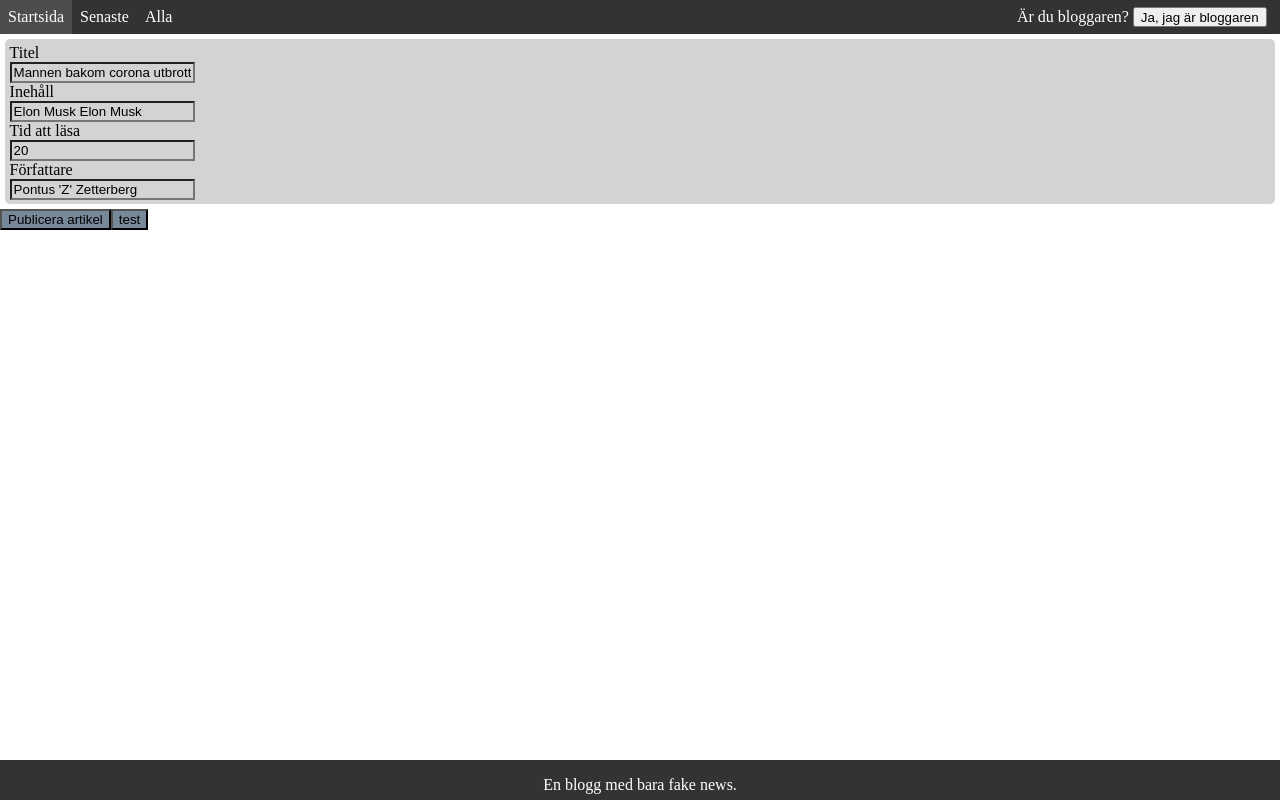
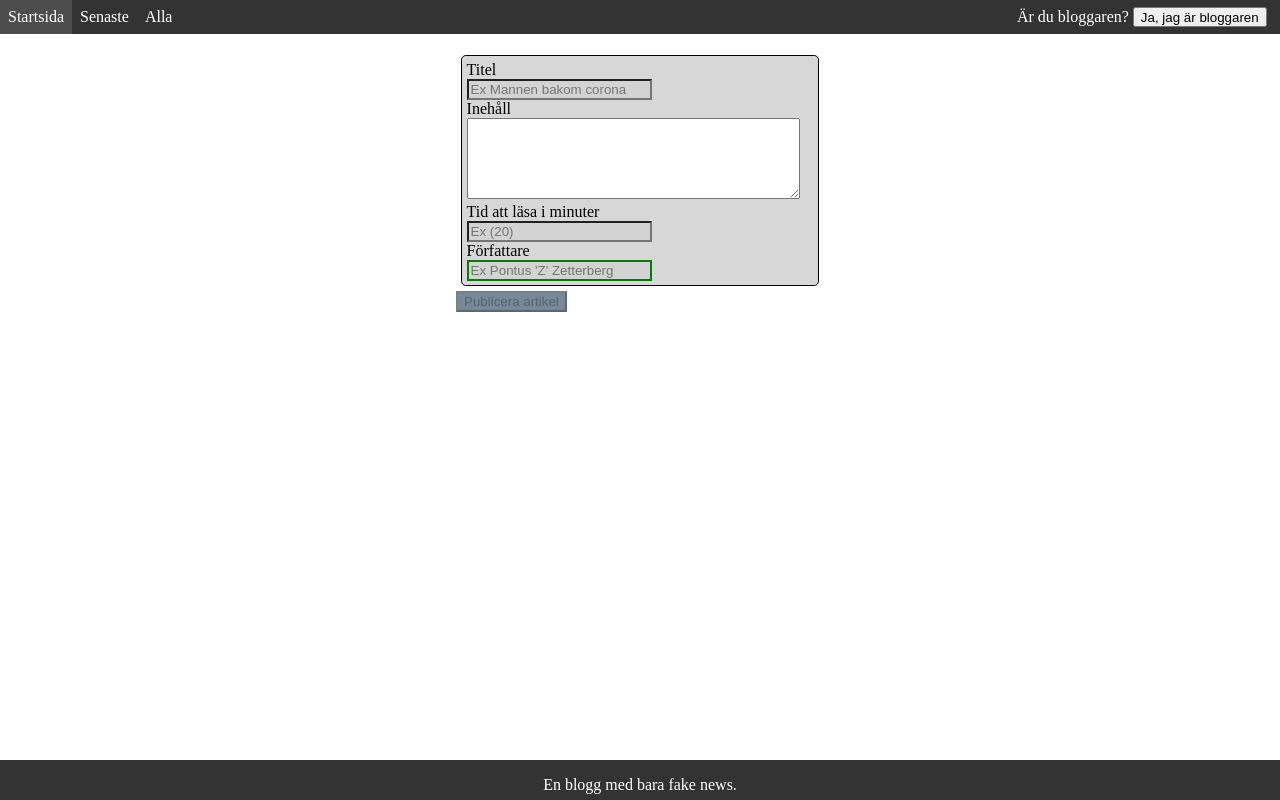
Before and after one commit to Pozee/blog-assignment, an Angular app in the folder blog-app/: page /ny-artikel in a window 1280 px wide. Built offline with nearby package versions, Linux system fonts and the light colour scheme.

Commit message:
fult formulär med basic validering

```diff
--- a/blog-app/src/app/form.ts
+++ b/blog-app/src/app/form.ts
@@ -3,8 +3,8 @@ export class Form {
     constructor(
         public title: string,
         public content: string,
-        public readtime: number,
-        public author: string
+        public readtime: string,
+        public author?: string
 
 
 
--- a/blog-app/src/app/ny-artikel/ny-artikel.component.css
+++ b/blog-app/src/app/ny-artikel/ny-artikel.component.css
@@ -1,11 +1,37 @@
-.form-group{
-    border: 5px lightblue;
+*{
+    box-sizing: border-box;
+}
+body{
+    padding: 1rem;
+}
+.container{
+    max-width: 25em;
+    margin-left: auto;
+    margin-right: auto;
+    padding: 1em;
+
+
+}
+
+textarea{
+    max-width:25em;
+    min-width: 25em;
+}
+
+form{
+    border: 1px solid black;
 	border-radius: 0.3em;
 	padding: 0.3em;
 	margin: 0.3em;
-    background-color: lightgrey;
+    background-color:rgb(216,215,215);
     display: grid;
+    grid-template-columns: 1fr 1fr;
 
+
+
+}
+form label{
+    display: block;
 }
 
 button{
@@ -16,3 +42,12 @@ input{
     background-color: lightgrey;
     display: block;
 }
+
+
+.alert{
+    background-color: red;
+}
+
+.ng-valid{
+    border: 2px solid green;
+}
--- a/blog-app/src/app/ny-artikel/ny-artikel.component.html
+++ b/blog-app/src/app/ny-artikel/ny-artikel.component.html
@@ -1,31 +1,46 @@
 
-<div>
+<div class="container">
+
+    <div class="wrapper">
     <form #blogForm="ngForm">
         <div class="form-group">
 
             <label>Titel</label>
             <div>
-                <input type="text"
+                <input type="text" placeholder="Ex Mannen bakom corona"
                     required minlength="10" maxlength="20"
                     [(ngModel)]="model.title" name="title"
                     #title="ngModel"
+
                 />
+                <div *ngIf="title.invalid && (title.dirty || title.touched)"
+                    class="alert">
+
+                    <div *ngIf="title.errors.required">
+                        Du behöver en titel!
+                      </div>
+
+
+                    <div *ngIf="title.errors.minlength">
+                         Måste vara minst 10 tecken lång!
+                     </div>
+                </div>
             </div>
 
 
             <label>Inehåll</label>
             <div>
-                <input type="text"
+                <textarea cols="20" rows="5"
                     required
                     [(ngModel)]="model.content" name="content"
                     #content="ngModel"
-                />
+                ></textarea>
             </div>
 
 
-            <label>Tid att läsa</label>
+            <label>Tid att läsa i minuter</label>
             <div>
-                <input type="text"
+                <input type="text" placeholder="Ex (20)"
                     required
                     [(ngModel)]="model.readtime" name="readtime"
                     #readtime="ngModel"
@@ -35,21 +50,17 @@
 
             <label>Författare</label>
             <div>
-                <input type="text"
-                    required
+                <input type="text" placeholder="Ex Pontus 'Z' Zetterberg"
+
                     [(ngModel)]="model.author" name="author"
                     #author="ngModel"
                 />
             </div>
         </div>
-        <button (click)="publishArticle()">Publicera artikel</button>
-        <button (click)="test()">test</button>
+
+
     </form>
 
-
-
-    <!-- [disabled]="blogForm" -->
-
-
-
+    </div>
+    <button [disabled]="blogForm.invalid" (click)="publishArticle()">Publicera artikel</button>
 </div>
--- a/blog-app/src/app/ny-artikel/ny-artikel.component.ts
+++ b/blog-app/src/app/ny-artikel/ny-artikel.component.ts
@@ -18,7 +18,7 @@ export class NyArtikelComponent implements OnInit {
   constructor(private  ArtikelService: ArtikelServiceService) { }
 
   ngOnInit(): void {
-      this.model = new Form("Mannen bakom corona utbrottet talar ut","Elon Musk Elon Musk", 20,"Pontus 'Z' Zetterberg");
+      this.model = new Form("","", "","");
       console.log(this.model.title)
   }
 
```
